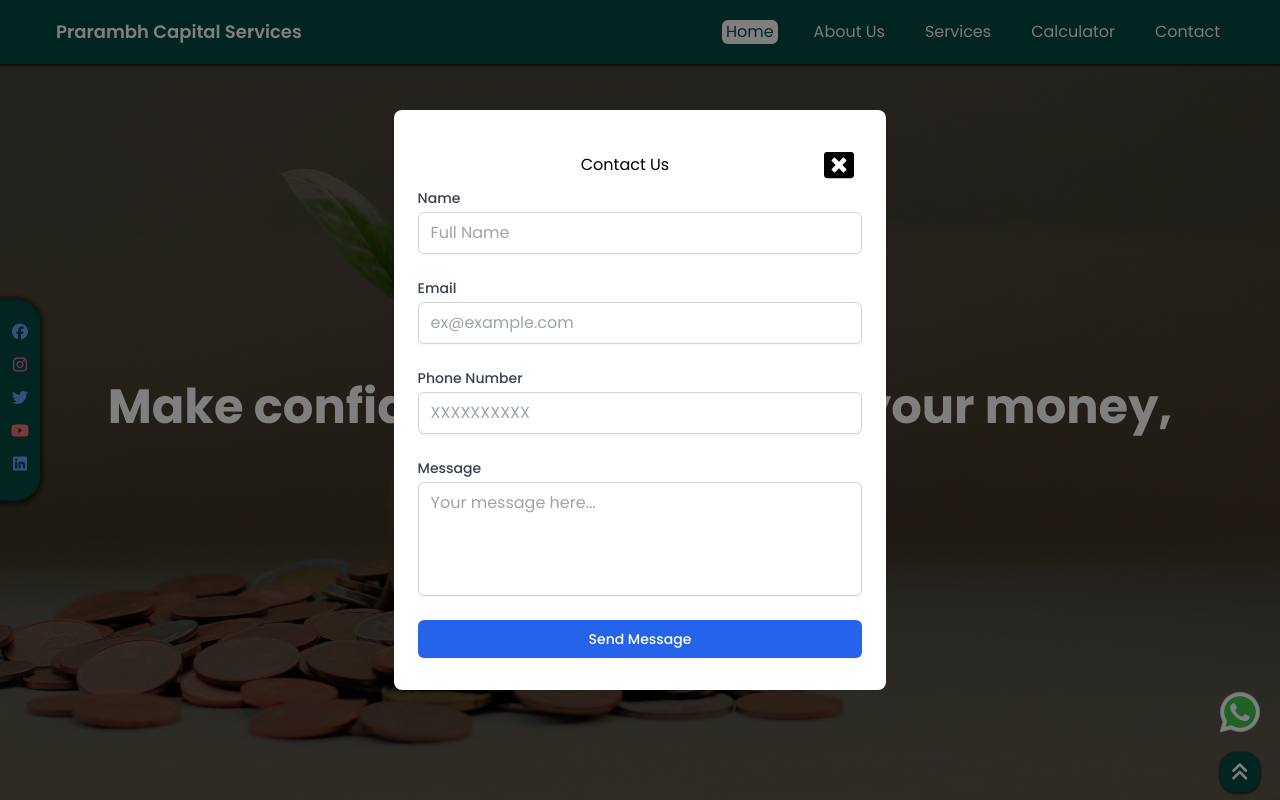
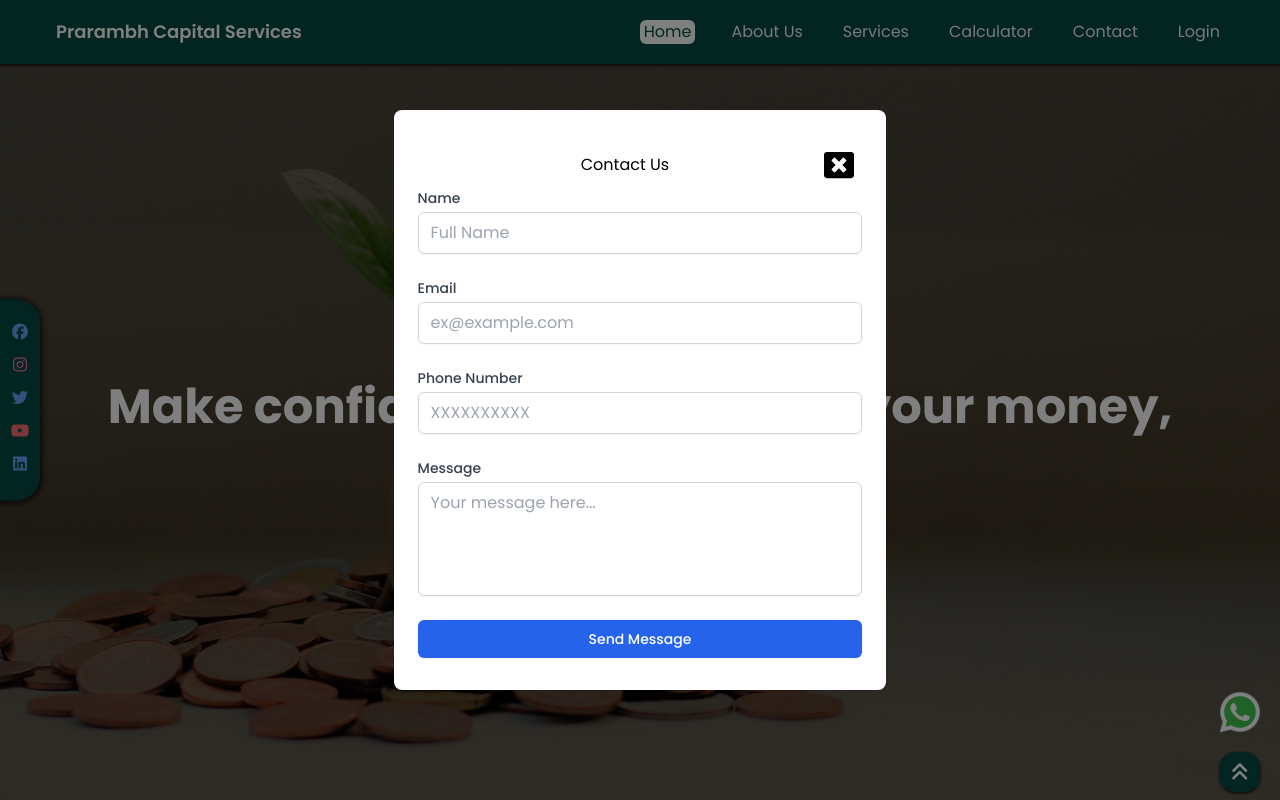
Before and after one commit to GaurangTandon/Prarambh-Capital-Services, a React (Vite) app in the folder frontend/: page / in a window 1280 px wide. Built offline with nearby package versions, Linux system fonts and the light colour scheme.

Commit message:
Add Login link

```diff
--- a/frontend/src/components/Header/Navbar.jsx
+++ b/frontend/src/components/Header/Navbar.jsx
@@ -12,6 +12,7 @@
     { title: "Services", path: "/services" },
     { title: "Calculator", path: "/calculator" },
     { title: "Contact", path: "/contacts" },
+    { title: "Login", path: "https://prarambhcapitalservices.themfbox.com/" },
   ];
 
   const handleSidebarClose = () => setIsSidebarOpen(false);
```
